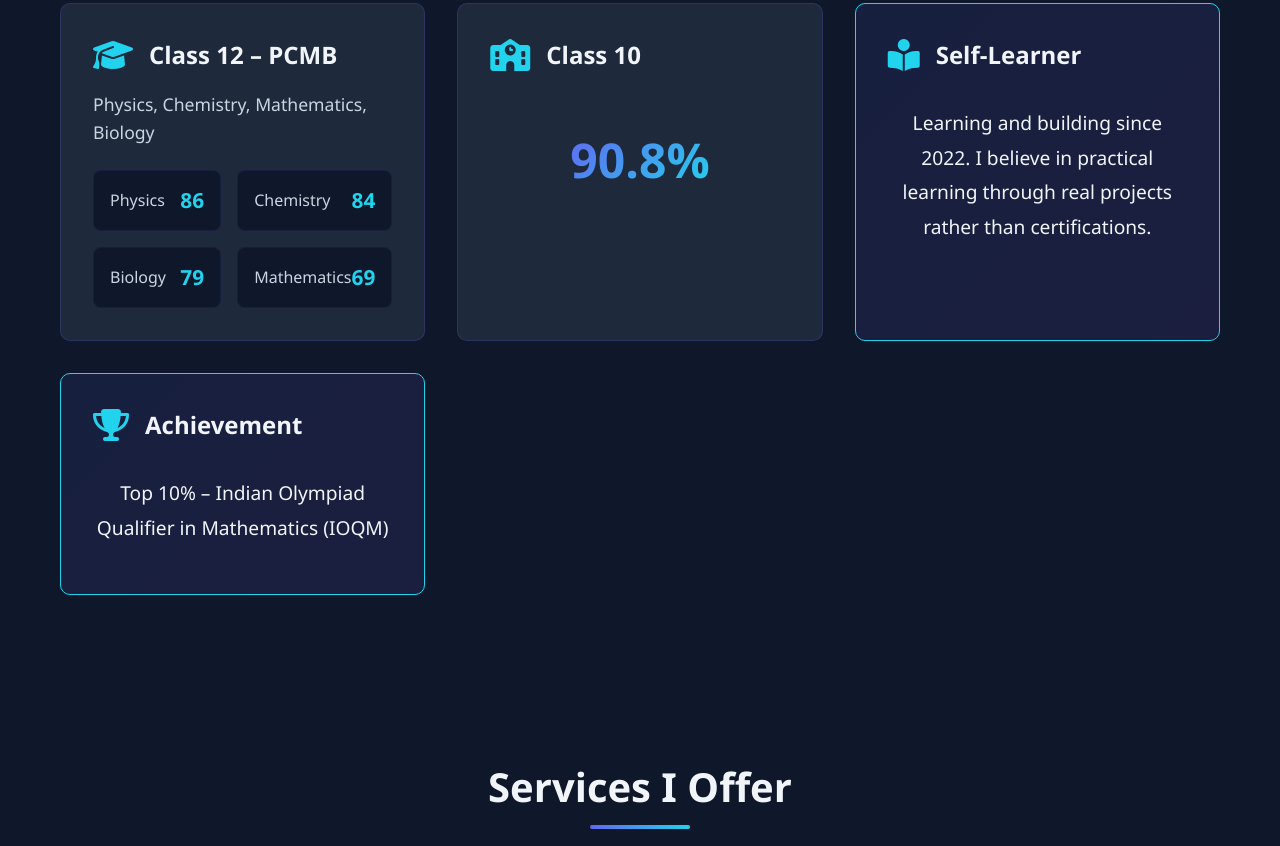
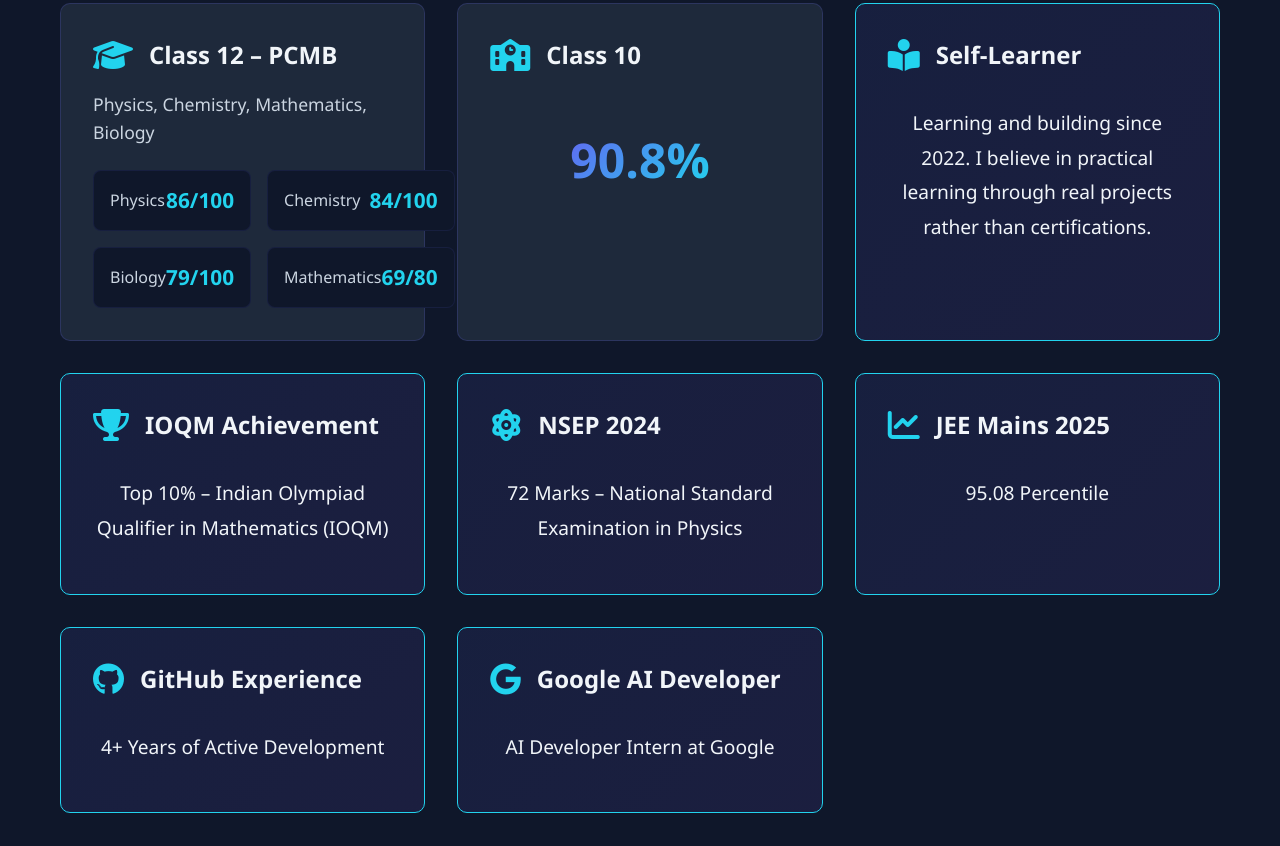
Before and after one commit to Shiva07IN/portfolio, a plain HTML site: page index.html in a window 1280 px wide. Shown: the part 1794-2640 px from the top of the page. Drawn offline with Linux system fonts and the light colour scheme.

Commit message:
Update index.html

```diff
--- a/index.html
+++ b/index.html
@@ -102,19 +102,19 @@
                     <div class="grades-grid">
                         <div class="grade-item">
                             <span class="subject">Physics</span>
-                            <span class="score">86</span>
+                            <span class="score">86/100</span>
                         </div>
                         <div class="grade-item">
                             <span class="subject">Chemistry</span>
-                            <span class="score">84</span>
+                            <span class="score">84/100</span>
                         </div>
                         <div class="grade-item">
                             <span class="subject">Biology</span>
-                            <span class="score">79</span>
+                            <span class="score">79/100</span>
                         </div>
                         <div class="grade-item">
                             <span class="subject">Mathematics</span>
-                            <span class="score">69</span>
+                            <span class="score">69/80</span>
                         </div>
                     </div>
                 </div>
@@ -137,9 +137,37 @@
                 <div class="education-card achievement">
                     <div class="education-header">
                         <i class="fas fa-trophy"></i>
-                        <h3>Achievement</h3>
+                        <h3>IOQM Achievement</h3>
                     </div>
                     <p class="achievement-text">Top 10% – Indian Olympiad Qualifier in Mathematics (IOQM)</p>
+                </div>
+                <div class="education-card achievement">
+                    <div class="education-header">
+                        <i class="fas fa-atom"></i>
+                        <h3>NSEP 2024</h3>
+                    </div>
+                    <p class="achievement-text">72 Marks – National Standard Examination in Physics</p>
+                </div>
+                <div class="education-card achievement">
+                    <div class="education-header">
+                        <i class="fas fa-chart-line"></i>
+                        <h3>JEE Mains 2025</h3>
+                    </div>
+                    <p class="achievement-text">95.08 Percentile</p>
+                </div>
+                <div class="education-card achievement">
+                    <div class="education-header">
+                        <i class="fab fa-github"></i>
+                        <h3>GitHub Experience</h3>
+                    </div>
+                    <p class="achievement-text">4+ Years of Active Development</p>
+                </div>
+                <div class="education-card achievement">
+                    <div class="education-header">
+                        <i class="fab fa-google"></i>
+                        <h3>Google AI Developer</h3>
+                    </div>
+                    <p class="achievement-text">AI Developer Intern at Google</p>
                 </div>
             </div>
         </div>
@@ -246,11 +274,20 @@
             <h2 class="section-title">Skills & Technologies</h2>
             <div class="skills-container">
                 <div class="skill-category">
-                    <h3><i class="fas fa-code"></i> Programming</h3>
+                    <h3><i class="fas fa-code"></i> Programming (Mainly Python)</h3>
                     <div class="skill-tags">
-                        <span class="skill-tag">Python</span>
+                        <span class="skill-tag primary">Python (Primary)</span>
                         <span class="skill-tag">JavaScript</span>
-                        <span class="skill-tag">Kotlin</span>
+                        <span class="skill-tag">Vibe Coder</span>
+                    </div>
+                </div>
+                <div class="skill-category">
+                    <h3><i class="fas fa-lightbulb"></i> Core Strengths</h3>
+                    <div class="skill-tags">
+                        <span class="skill-tag primary">AI Workflow Design</span>
+                        <span class="skill-tag primary">System Architecture</span>
+                        <span class="skill-tag primary">Problem Structuring</span>
+                        <span class="skill-tag">Strategic Thinking</span>
                     </div>
                 </div>
                 <div class="skill-category">
@@ -334,7 +371,7 @@
 
     <footer class="footer">
         <div class="container">
-            <p>&copy; 2024 Shivam Thakur. All rights reserved.</p>
+            <p>&copy; 2026 Shivam Thakur. All rights reserved.</p>
             <p class="quote">"Clients don't buy skills. They buy problems solved."</p>
         </div>
     </footer>
```
